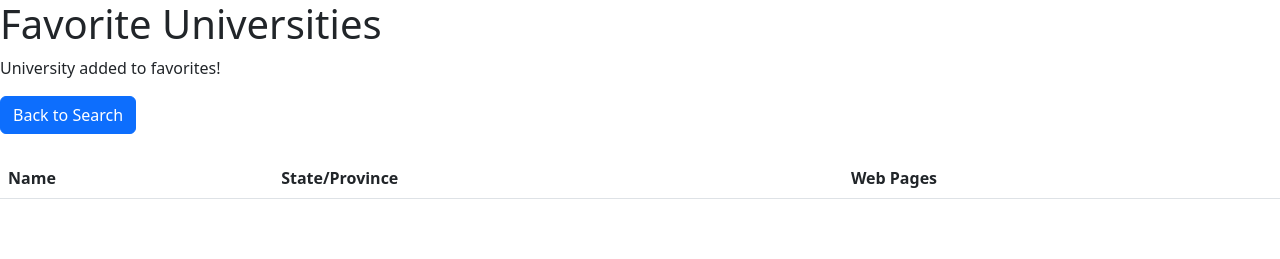
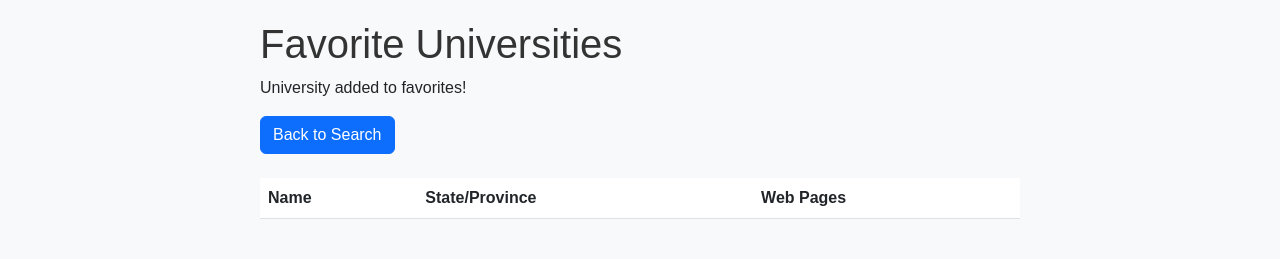
Before and after one commit to RScodes1/university-fetch-api, a website: page favourite.html in a window 1280 px wide. Drawn offline with nearby package versions, Linux system fonts and the light colour scheme; no server answers.

```diff
--- a/favourite.html
+++ b/favourite.html
@@ -5,9 +5,28 @@
     <meta name="viewport" content="width=device-width, initial-scale=1.0">
     <title>favourite universites</title>
     <link href="https://cdn.jsdelivr.net/npm/bootstrap@5.3.0/dist/css/bootstrap.min.css" rel="stylesheet">
+     <style>
+         body {
+        font-family: Arial, sans-serif;
+        background-color: #f8f9fa;
+        margin: 0;
+        padding: 0;
+    }
+
+    .container {
+        max-width: 800px;
+        margin: 0 auto;
+        padding: 20px;
+    }
+
+    h1 {
+        color: #333;
+    }
+     </style>
 
 </head>
 <body>
+    <div class = "container">
         <h1>Favorite Universities</h1>
         <p id="message">University added to favorites!</p>
         <p><a href="/" class="btn btn-primary">Back to Search</a></p>
@@ -24,6 +43,8 @@
                 <!-- Favorites will be inserted here -->
             </tbody>
         </table>
+    </div>
+
 </body>
    <script src="index.js"></script>
    <script>
```
Lines whose indentation alone changed are shown as unchanged.
